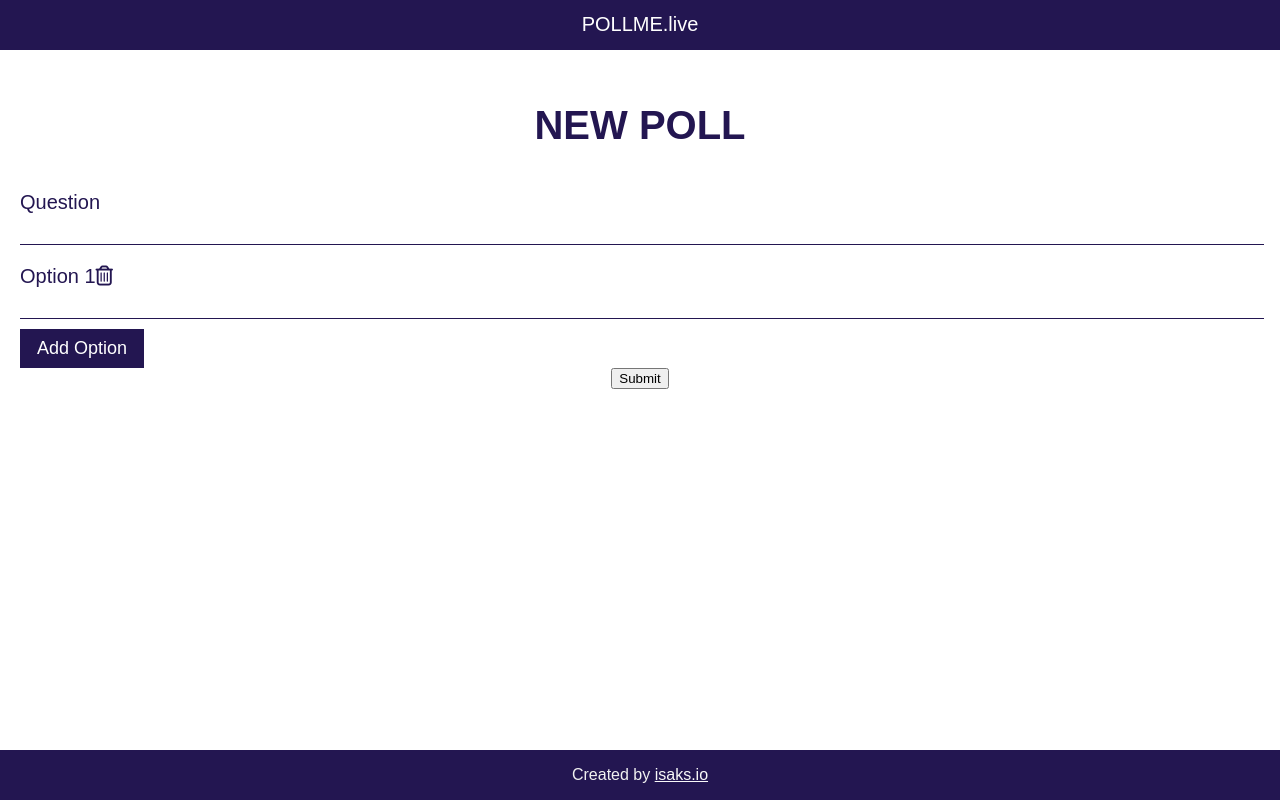
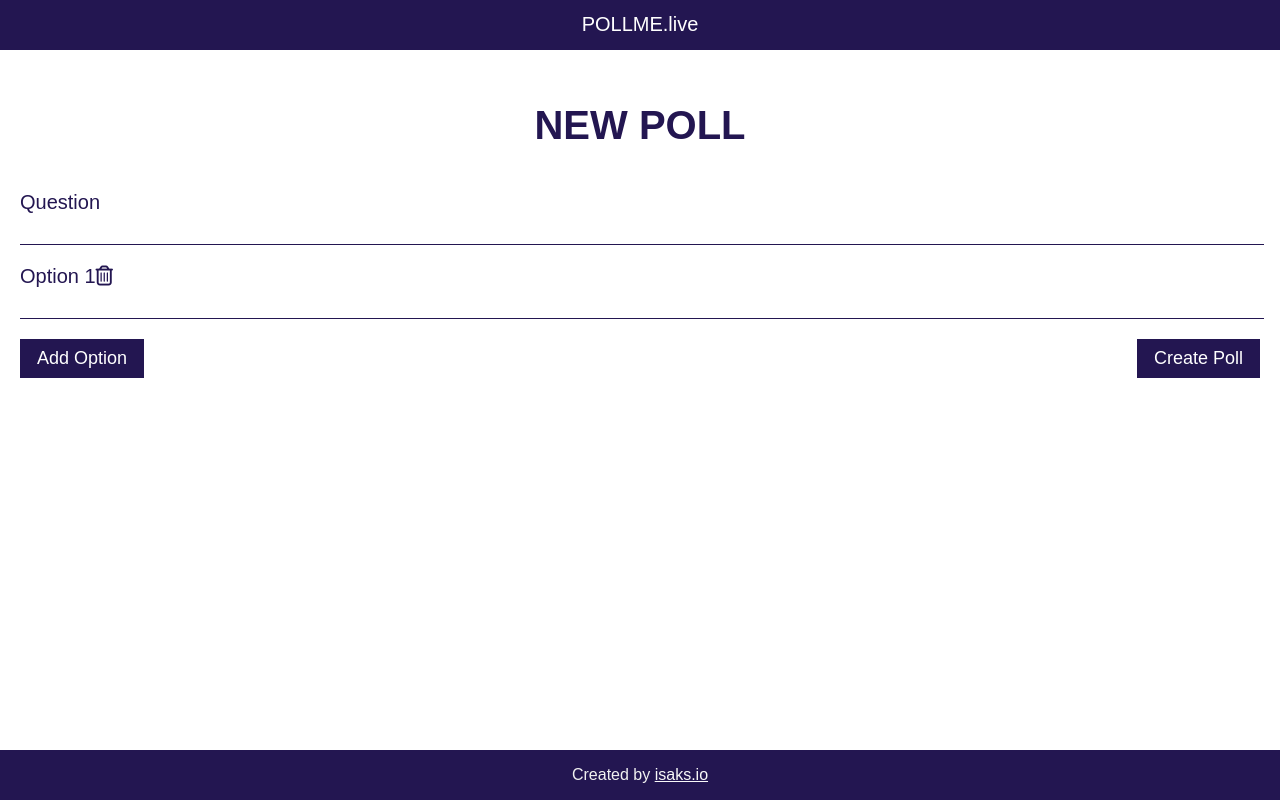
Before and after one commit to isaksolheim/pollme.live, a React (Create React App) app: page / in a window 1280 px wide. Built offline with nearby package versions, Linux system fonts and the light colour scheme.

Commit message:
Add frontend/backend communication

```diff
--- a/src/components/CreatePoll.js
+++ b/src/components/CreatePoll.js
@@ -20,9 +20,18 @@ class CreatePoll extends React.Component {
   newPollHandler = (e) => {
     e.preventDefault();
 
+    let options = [];
+    for (var i = 0; i < document.getElementById('options').children.length; i++) {
+     let option = {
+      "content": document.getElementById('options').children[i].children[1].value,
+      "votes": 0
+      };
+      options.push(option);
+    }
+
     var poll = {
       "question": this.state.question,
-      "options": this.state.options
+      "options": options
     };
 
     axios.post('http://localhost:5000/create', poll)
@@ -50,11 +59,11 @@ class CreatePoll extends React.Component {
     for (var i = 1; i <= this.state.numOptions; i++) {
       let newOption = (
         <div key={i} className="option">
-          <label onClick={this.deleteOption}>
+          <label>
             Option {i}
             {i === this.state.numOptions ? <i onClick={this.deleteOption} className="far fa-trash-alt" /> : null}
           </label>
-          <input type="text" name="question" onChange={this.inputHandler} />
+          <input type="text" name="option" onChange={this.inputHandler} />
         </div>
       );
 
@@ -75,7 +84,7 @@ class CreatePoll extends React.Component {
             {this.options()}
           </div>
           <button onClick={this.addOption}>Add Option</button>
-          <input type="submit" value="Submit" />
+          <input type="submit" value="Create Poll" />
         </form>
       </section>
     );
--- a/src/styles/_createpoll.scss
+++ b/src/styles/_createpoll.scss
@@ -26,7 +26,7 @@ section#createPoll {
       font-size: 16px;
     }
 
-    button {
+    button, input[type=submit] {
       display: block;
       cursor: pointer;
       background-color: color(primary);
@@ -35,11 +35,20 @@ section#createPoll {
       padding: 8px 16px;
       font-size: 18px;
       transition: 0.3s all;
+      margin-top: 10px;
     }
 
-    button:hover {
+    button:hover, input[type=submit]:hover {
       color: color(primary);
       background-color: white;
     }
+
+    button {
+      float: left;
+    }
+
+    input[type=submit] {
+      float: right;
+    }
   }
 }
```
